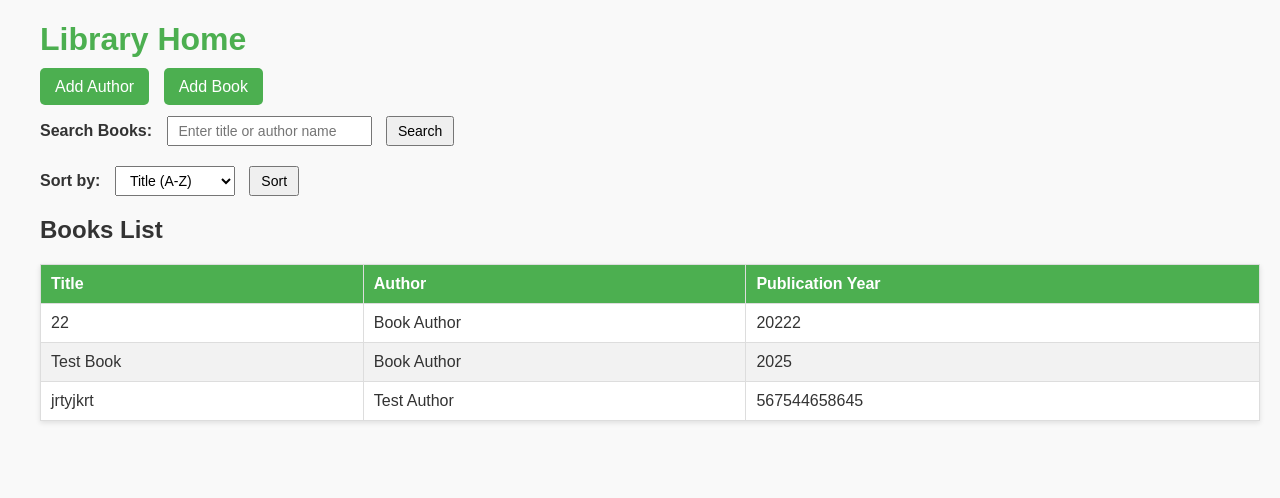
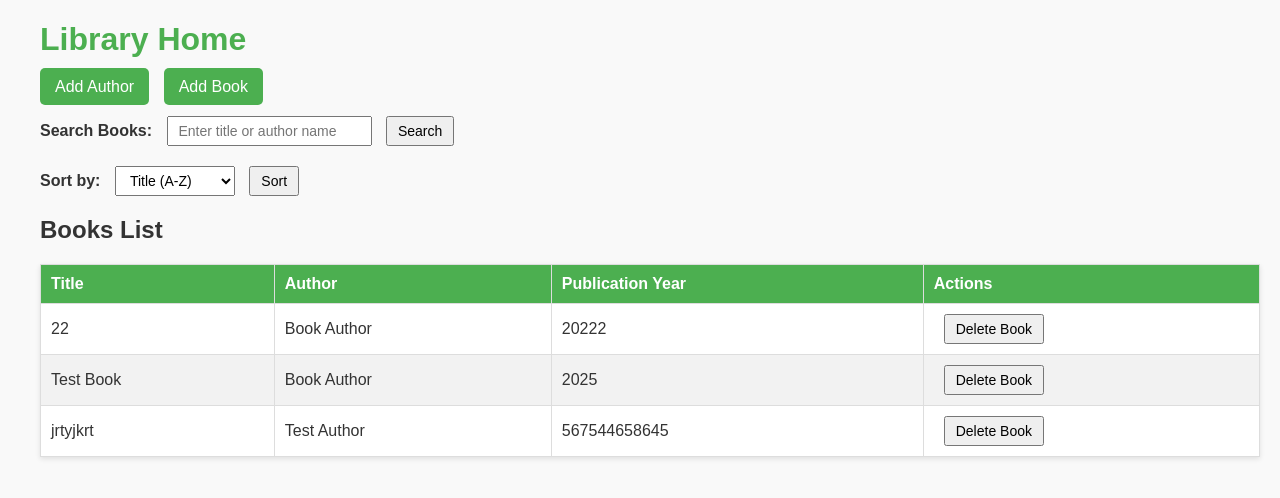
Before and after one commit to mi-ar-82/Book-Alchemy, a Flask app: page / in a window 1280 px wide. Shown: the top 498 px of the page. Run offline with Flask 3, Linux system fonts and the light colour scheme.

Commit message:
added delete book

```diff
--- a/app.py
+++ b/app.py
@@ -140,6 +140,28 @@ def add_book():
     authors = Author.query.all()
     return render_template('add_book.html', authors=authors)
 
+@app.route('/book/<int:book_id>/delete', methods=['POST'])
+def delete_book(book_id):
+    # Fetch the book by ID
+    book = Book.query.get_or_404(book_id)
+    author = book.author  # Get the associated author
+
+    try:
+        # Delete the book
+        db.session.delete(book)
+
+        # Check if the author has other books
+        if len(author.books) == 1:  # Only this book exists
+            db.session.delete(author)
+
+        db.session.commit()
+        flash(f"Book '{book.title}' deleted successfully!", "success")
+    except Exception as e:
+        db.session.rollback()
+        flash(f"Error deleting book: {str(e)}", "error")
+
+    return redirect(url_for('home'))
+
 
 # Run the Flask app
 if __name__ == '__main__':
--- a/templates/home.html
+++ b/templates/home.html
@@ -114,6 +114,7 @@
                       <th>Title</th>
                       <th>Author</th>
                       <th>Publication Year</th>
+                      <th>Actions</th>
                   </tr>
               </thead>
               <tbody>
@@ -122,6 +123,14 @@
                       <td>{{ book.title }}</td>
                       <td>{{ book.author.name }}</td>
                       <td>{{ book.publication_year }}</td>
+                      <td>
+                          <!-- Delete Book Form -->
+                          <form method="POST" action="{{ url_for('delete_book', book_id=book.id) }}" style="display:inline;">
+                              <button type="submit" onclick="return confirm('Are you sure you want to delete this book?');">
+                                  Delete Book
+                              </button>
+                          </form>
+                      </td>
                   </tr>
                   {% endfor %}
               </tbody>
```
Also changed, not shown: data/library.sqlite.
